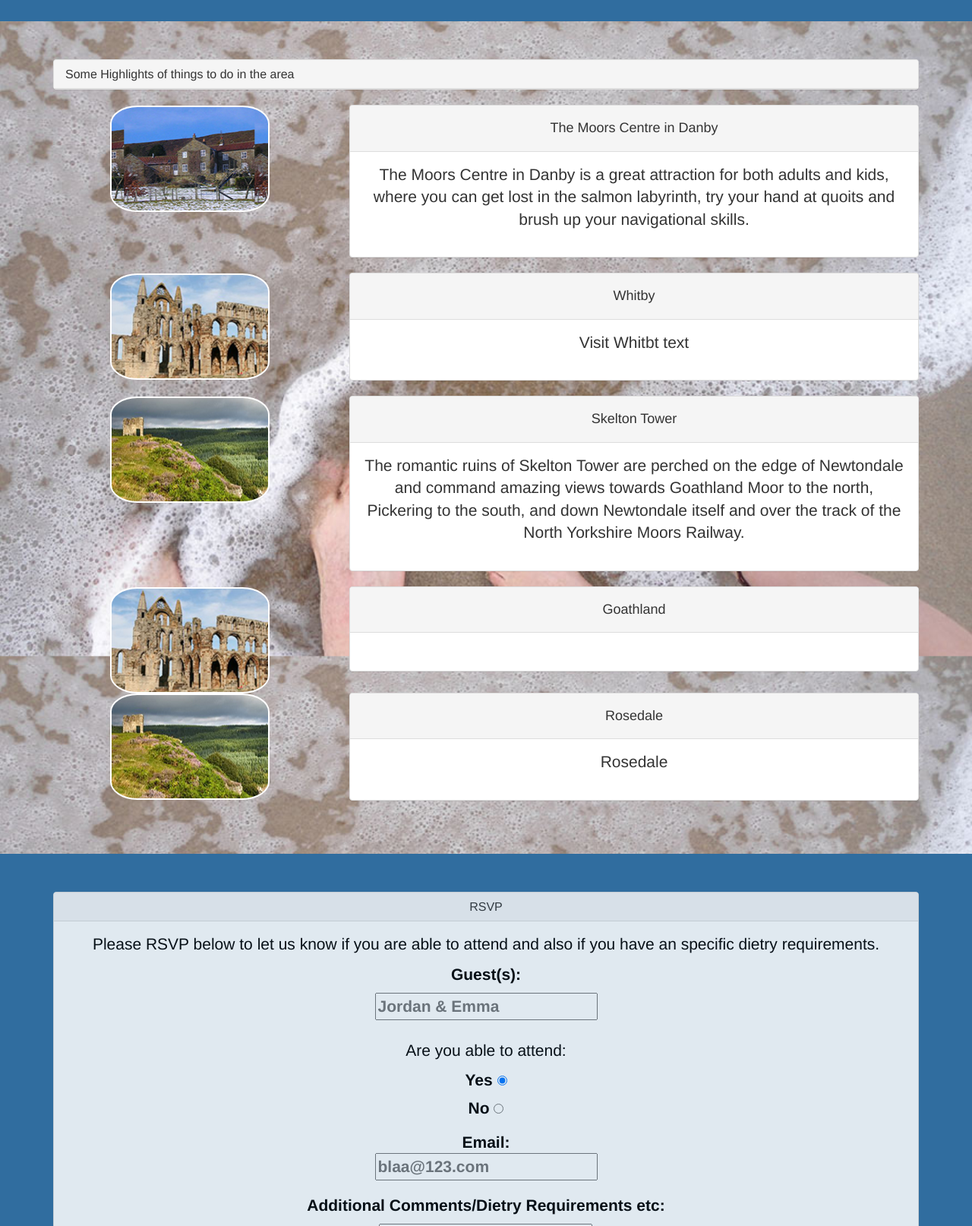
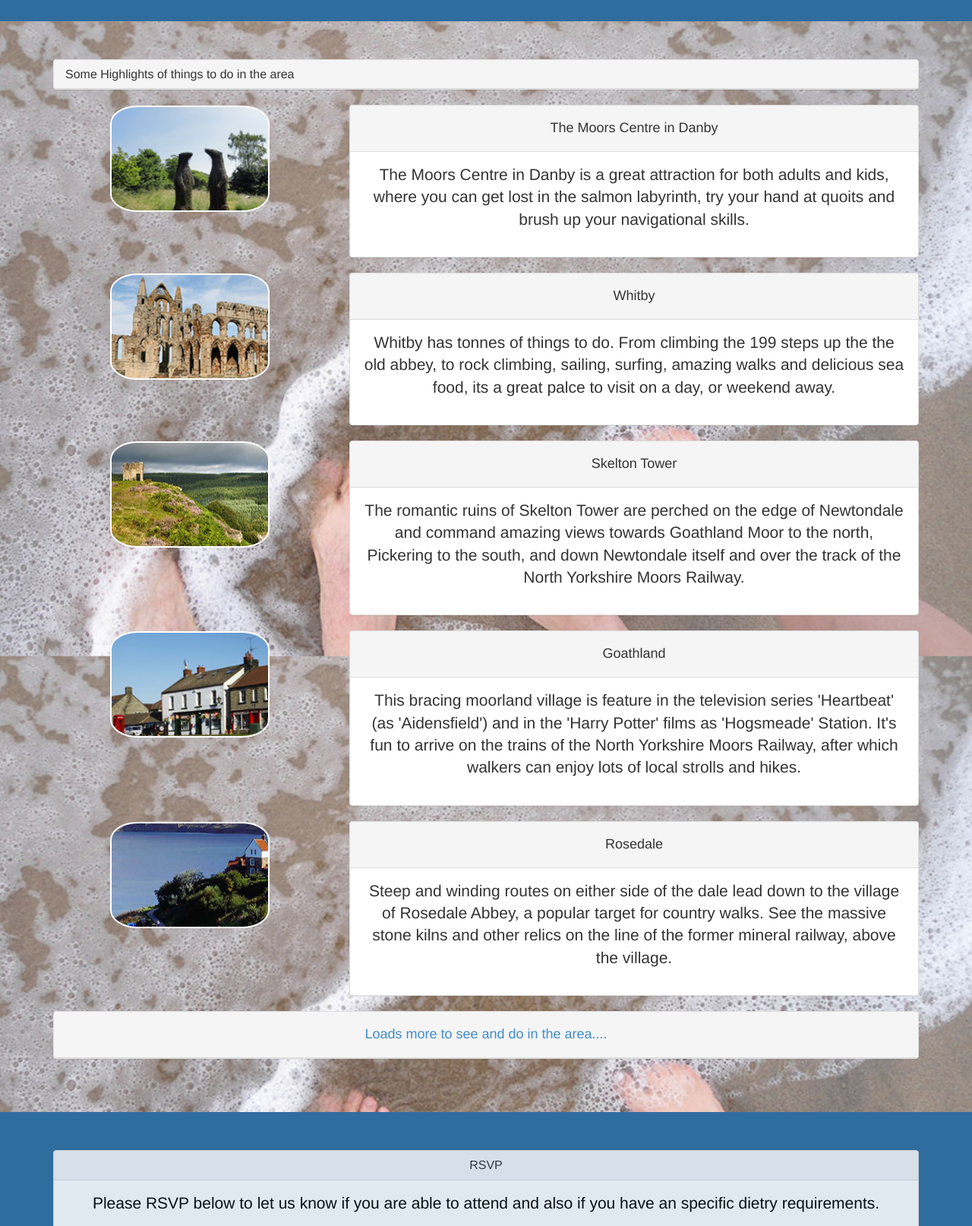
Before and after one commit to jordanandemma/jordanandemma.github.com, a plain HTML site: page index.html in a window 1280 px wide. Shown: the part 3420-5034 px from the top of the page at 76% size. Drawn offline with nearby package versions, Linux system fonts and the light colour scheme; some packages are replaced by stand-ins of ours.

Commit message:
finished

```diff
--- a/index.html
+++ b/index.html
@@ -87,9 +87,9 @@
     <div class="row">
       <div class="col-sm-12 text-center">
         <h2>When and Where</h2>
-		<p>14:00, Sunday 30th August 2015</p>
-		<p>Danby Castle, Castle Lane, Whitby, North Yorkshire YO21 2NP</p>
-		<div id='google_map'> </div>
+		    <p>14:00, Sunday 30th August 2015</p>
+		    <p>Danby Castle, Castle Lane, Whitby, North Yorkshire YO21 2NP</p>
+		    <div id='google_map'> </div>
       </div>
     </div>
   </div>
@@ -268,7 +268,7 @@
                 <h4>Whitby</h4>
               </div>
               <div class="panel-body lead">
-                Visit Whitbt text
+                Whitby has tonnes of things to do. From climbing the 199 steps up the the old abbey, to rock climbing, sailing, surfing, amazing walks and delicious sea food, its a great palce to visit on a day, or weekend away.
               </div>
             </div>
           </div>
@@ -298,7 +298,7 @@
                 <h4>Goathland</h4>
               </div>
               <div class="panel-body lead">
-
+                  This bracing moorland village is feature in the television series 'Heartbeat' (as 'Aidensfield') and in the 'Harry Potter' films as 'Hogsmeade' Station. It's fun to arrive on the trains of the North Yorkshire Moors Railway, after which walkers can enjoy lots of local strolls and hikes.
               </div>
             </div>
           </div>
@@ -313,7 +313,16 @@
                 <h4>Rosedale</h4>
               </div>
               <div class="panel-body lead">
-                Rosedale
+                Steep and winding routes on either side of the dale lead down to the village of Rosedale Abbey, a popular target for country walks. See the massive stone kilns and other relics on the line of the former mineral railway, above the village.
+              </div>
+            </div>
+          </div>
+        </div>
+        <div class="row text-center">
+          <div class="col-sm-12">
+            <div class="panel panel-default">
+              <div class="panel-heading">
+                <h4><a href='http://www.northyorkmoors.org.uk/visiting/see-and-do' target='_blank'>Loads more to see and do in the area....</a></h4>
               </div>
             </div>
           </div>
@@ -334,7 +343,7 @@
           <div class="panel-body lead">
             <div id='already_rsvp'>
               <h2>Thankyou</h2>
-              <p>It would seem you have already RSVP'd. However if something went wrong or you need to RSVP again <a href='#' id='show_rsvp'>click here</a></p>
+              <p>Thankyou for responding. However if something went wrong or you need to RSVP again <a href='#' id='show_rsvp'>click here</a></p>
             </div>
             <div id='need_to_rsvp'>
             <p>Please RSVP below to let us know if you are able to attend and also if you have an specific dietry requirements.</p>
--- a/main.js
+++ b/main.js
@@ -76,12 +76,18 @@ $(document).ready(function(){
               comments: $(this).find('#form_comments').val()
             },
             dataType: "json",
-            success: function(){
-                hideRsvp;
-                document.setCookie('rsvpd', 1);
-              }.bind(this)
-            });
-          }
+          })
+          .done(
+            function(){
+              hideRsvp();
+              document.setCookie('rsvpd', 1);
+            }.bind(this)
+          )
+          .fail(function() {
+            alert( "There was a problem submitting this try again" );
+          })
+
+        }
       });
 
     $('#show_rsvp').click(function(e){
--- a/stylesheet.css
+++ b/stylesheet.css
@@ -193,6 +193,10 @@ html, body {
   width: 210px;
 }
 
+#make_a_weekend_of_it .glyphicon.moors-centre {
+	background: url(../images/moors-centre.jpg) 28% 15%;
+}
+
 #make_a_weekend_of_it .glyphicon.whitby {
 	background: url(../images/whitby.jpg) 28% 15%;
 }
@@ -202,11 +206,11 @@ html, body {
 }
 
 #make_a_weekend_of_it .glyphicon.goathland {
-	background: url(../images/whitby.jpg) 28% 15%;
+	background: url(../images/goathland.jpg) 28% 15%;
 }
 
 #make_a_weekend_of_it .glyphicon.rosedale {
-	background: url(../images/skelton.jpg) 30% 15%;
+	background: url(../images/rosedale.jpg) 30% 15%;
 }
 
 #rsvp {
```
Also changed, not shown: images/goathland.jpg (added), images/moors-centre.jpg (added), images/rosedale.jpg (added).
